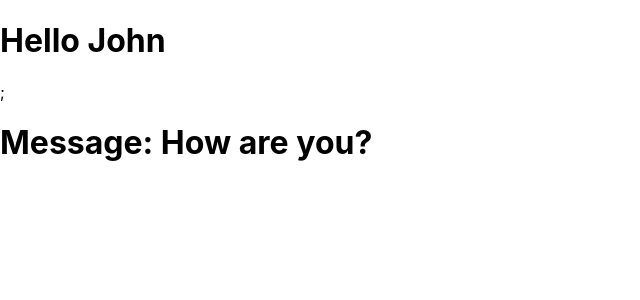
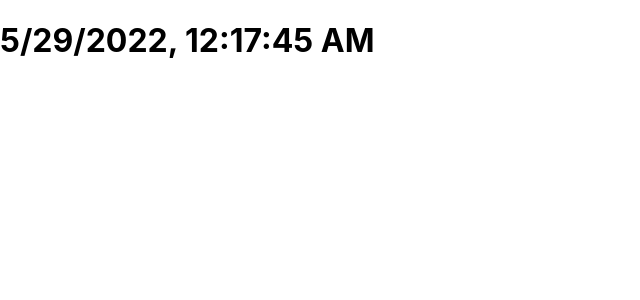
Before and after one commit to Andreick/basic-react-app, a React (Create React App) app: page / in a window 1280 px wide. Shown: the top 300 px of the page, without its empty margins (0-640 px from the left). Built offline with nearby package versions, Linux system fonts and the light colour scheme.

Commit message:
State and lifecycle methods

```diff
--- a/src/App.js
+++ b/src/App.js
@@ -1,10 +1,11 @@
 import './App.css';
+import Clock from './Clock';
 import Welcome from './Welcome';
 
 function App() {
   return (
     <div>
-      <Welcome name="John" />
+      <Clock date={new Date()} />
     </div>
   );
 }
--- /dev/null
+++ b/src/Clock.js
@@ -0,0 +1,21 @@
+import React from 'react';
+
+class Clock extends React.Component {
+  constructor(props) {
+    super(props);
+    this.state = { date: new Date() };
+  }
+  componentDidMount() {
+    this.timerId = setInterval(() => {
+      this.setState({ date: new Date() });
+    }, 1000);
+  }
+  componentWillUnmount() {
+    clearInterval(this.timerId);
+  }
+  render() {
+    return <h1>{this.state.date.toLocaleString()}</h1>;
+  }
+}
+
+export default Clock;
```
